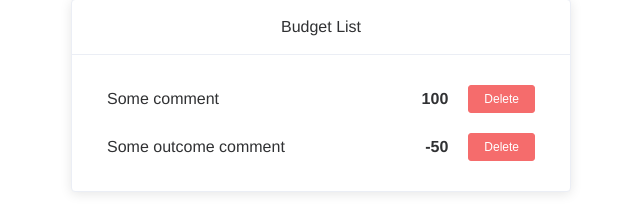
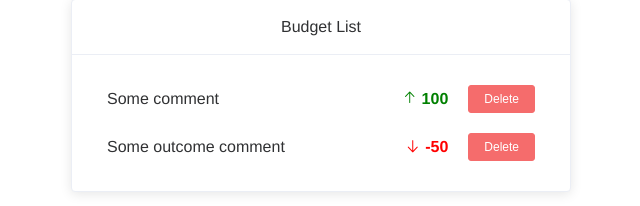
Before and after one commit to IvanNever/vue-budget-app, a Vue app: page / in a window 1280 px wide. Shown: the part 520-726 px from the top of the page, without its empty margins (319-959 px from the left). Built offline with nearby package versions, Linux system fonts and the light colour scheme.

Commit message:
Style and icons in list item

```diff
--- a/src/components/BudgetListItem.vue
+++ b/src/components/BudgetListItem.vue
@@ -2,7 +2,10 @@
   <div class="list-item-wrap">
     <div class="list-item" v-for="(item, prop) in list" :key="prop">
       <span class="budget-comment">{{ item.comment }}</span>
-      <span class="budget-value">{{ item.value }}</span>
+      <span class="budget-value" :class = "item.type === 'INCOME' ? 'income' : 'outcome'">
+        <i :class="item.type === 'INCOME' ? 'el-icon-top' : 'el-icon-bottom'"></i>
+        {{ item.value }}
+      </span>
       <ElButton type="danger" size="mini" @click="deleteItem(item.id)">Delete</ElButton>
     </div>
   </div>
@@ -16,6 +19,9 @@ export default {
       type: Object,
       default: () => ({}),
     },
+  },
+  computed: {
+
   },
   methods: {
     deleteItem(id) {
@@ -36,4 +42,10 @@ export default {
   margin-left: auto;
   padding-right: 20px;
 }
+.income {
+  color: green;
+}
+.outcome {
+  color: red;
+}
 </style>
```
